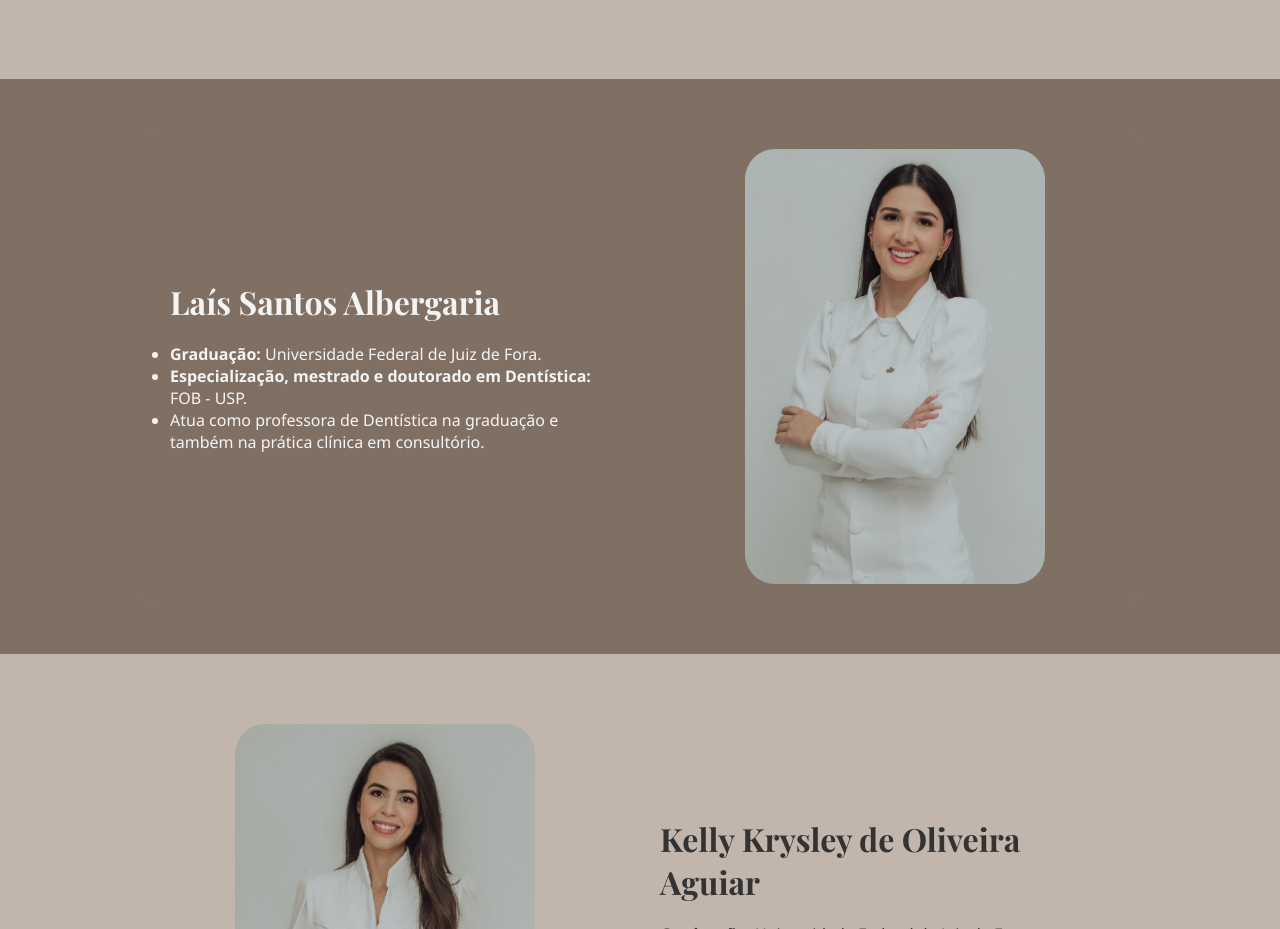
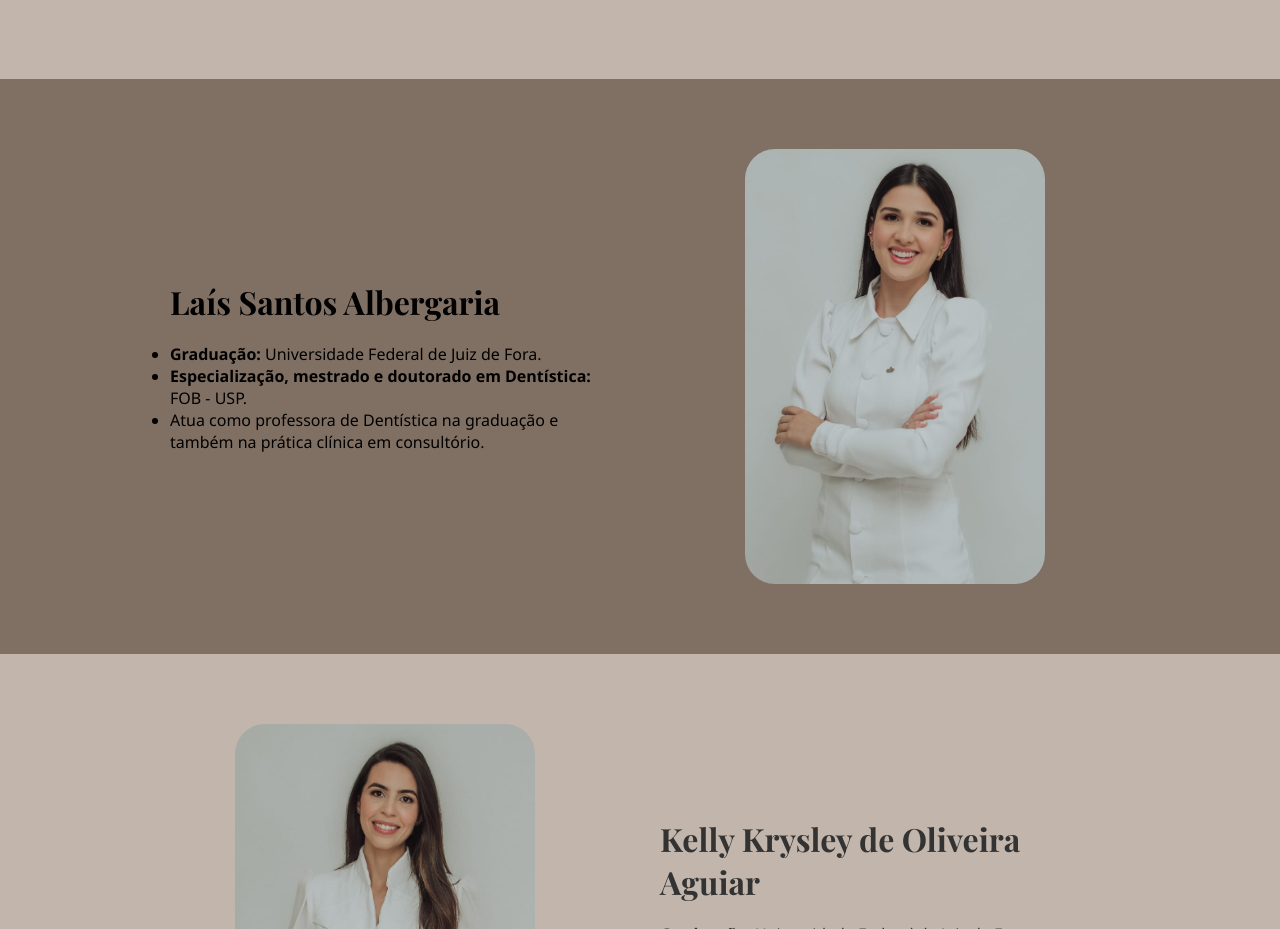
Before and after one commit to SamuellAguiar/Site_Kelly, a React (Vite) app in the folder landing-page/landing-page/: page / in a window 1280 px wide. Shown: the part 1420-2349 px from the top of the page. Built offline with nearby package versions, Linux system fonts and the light colour scheme; a web font is replaced by a local one.

Commit message:
style: atualiza estilos do componente Dentista1
Atualiza o arquivo Dentista1.css para melhorias visuais e ajustes de layout.

```diff
--- a/landing-page/landing-page/src/components/dentista1/Dentista1.css
+++ b/landing-page/landing-page/src/components/dentista1/Dentista1.css
@@ -32,7 +32,7 @@
 
 .dentist1-texto {
   flex: 1;
-  color: #f4f4f4;
+  color: #000;
   padding: 40px 30px;
   display: flex;
   flex-direction: column;
```
